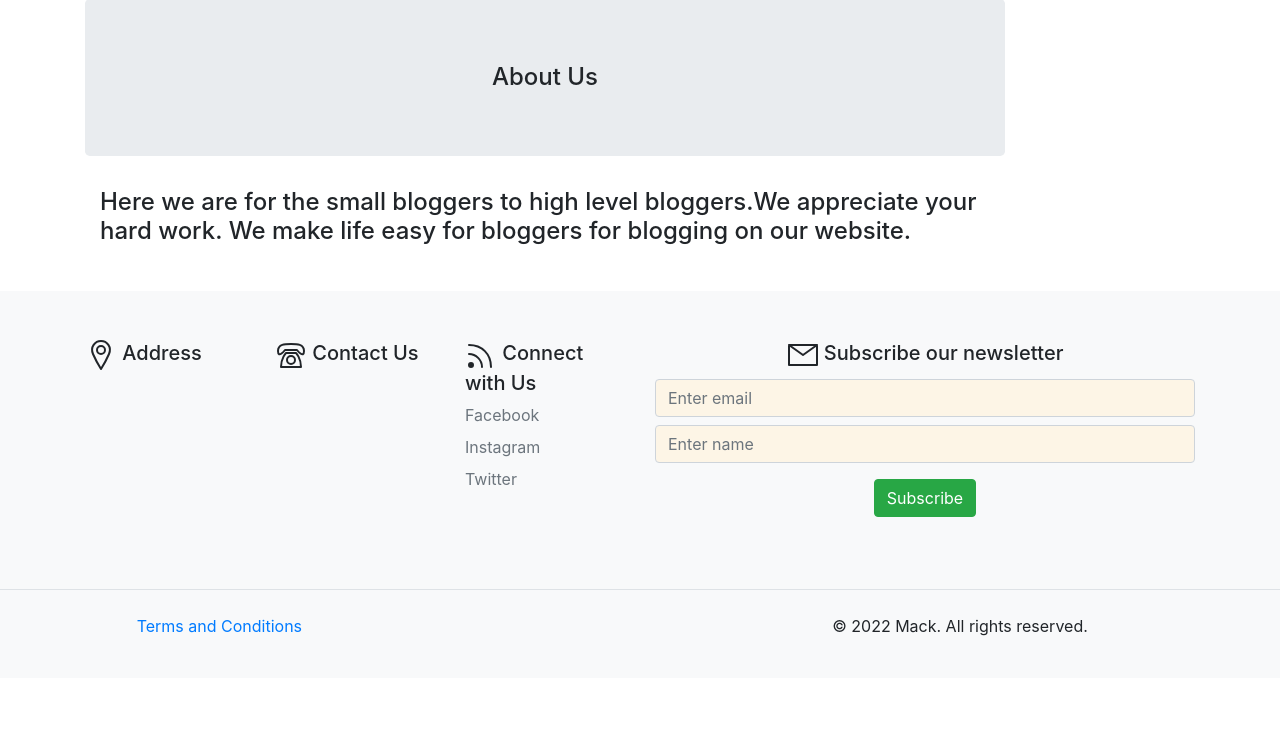
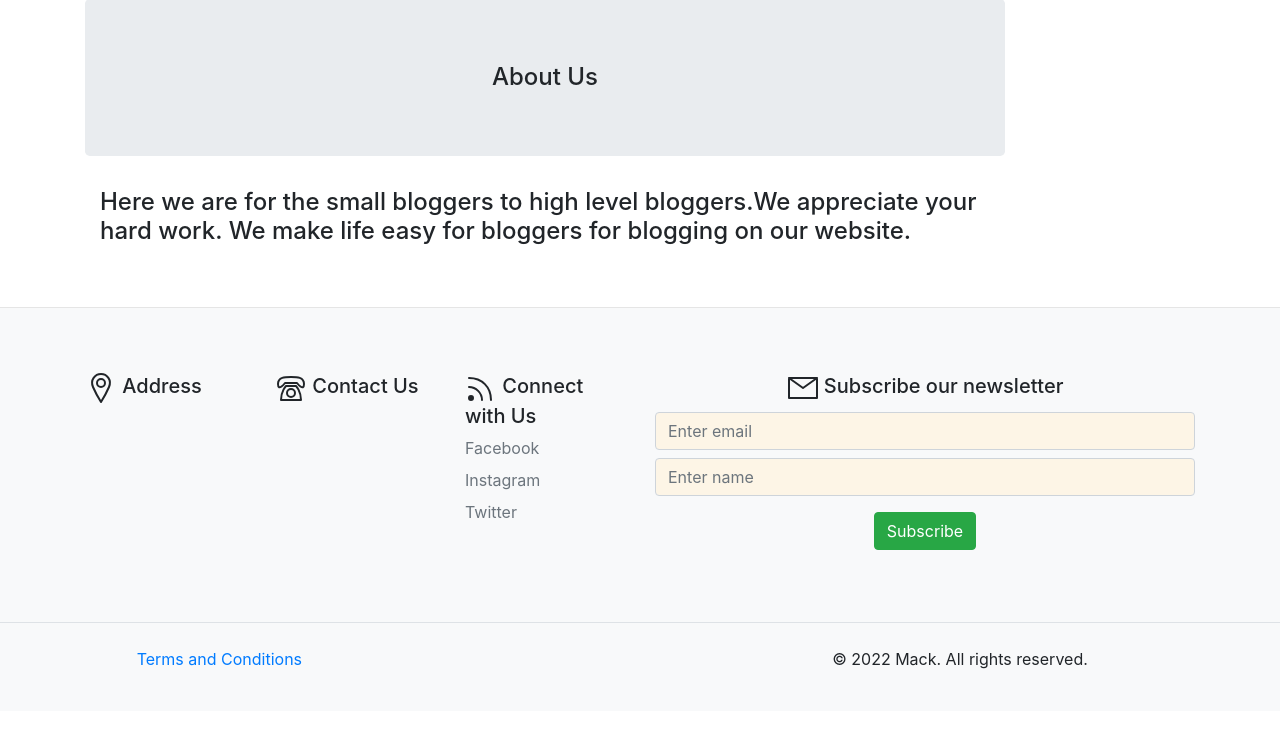
Before and after one commit to manishkumar12i/blog_project, a Django app: page /about/ in a window 1280 px wide. Shown: the part 219-954 px from the top of the page. Before the commit the page ends 855 px from the top, so only its background shows below. Run offline with Django 4.2, Linux system fonts and the light colour scheme; data comes from the database, SQL or seed files in the repository; both versions use the stored data as it was after the commit; some libraries are stand-ins or nearby versions.

Commit message:
add horizontal rule on the top of the footer of site

```diff
--- a/miniblog/blog/templates/blog/footer.html
+++ b/miniblog/blog/templates/blog/footer.html
@@ -1,5 +1,6 @@
 {% load static %}
 <footer>
+<hr width="100%;" color="white"size="10">
 <div class="container">
     <footer class="py-5">
       <div class="row">
```
Also changed, not shown: miniblog/db.sqlite3.
